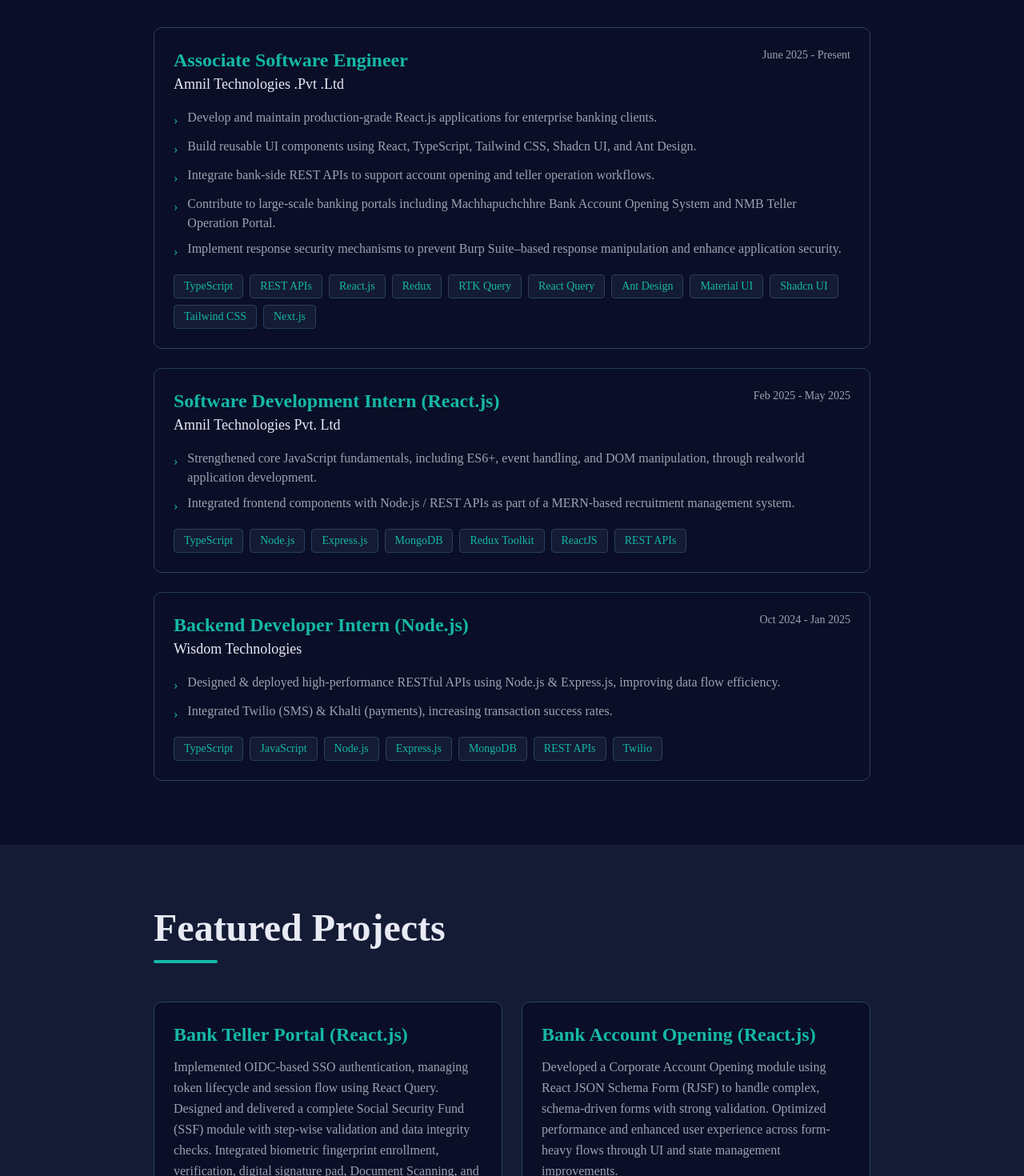
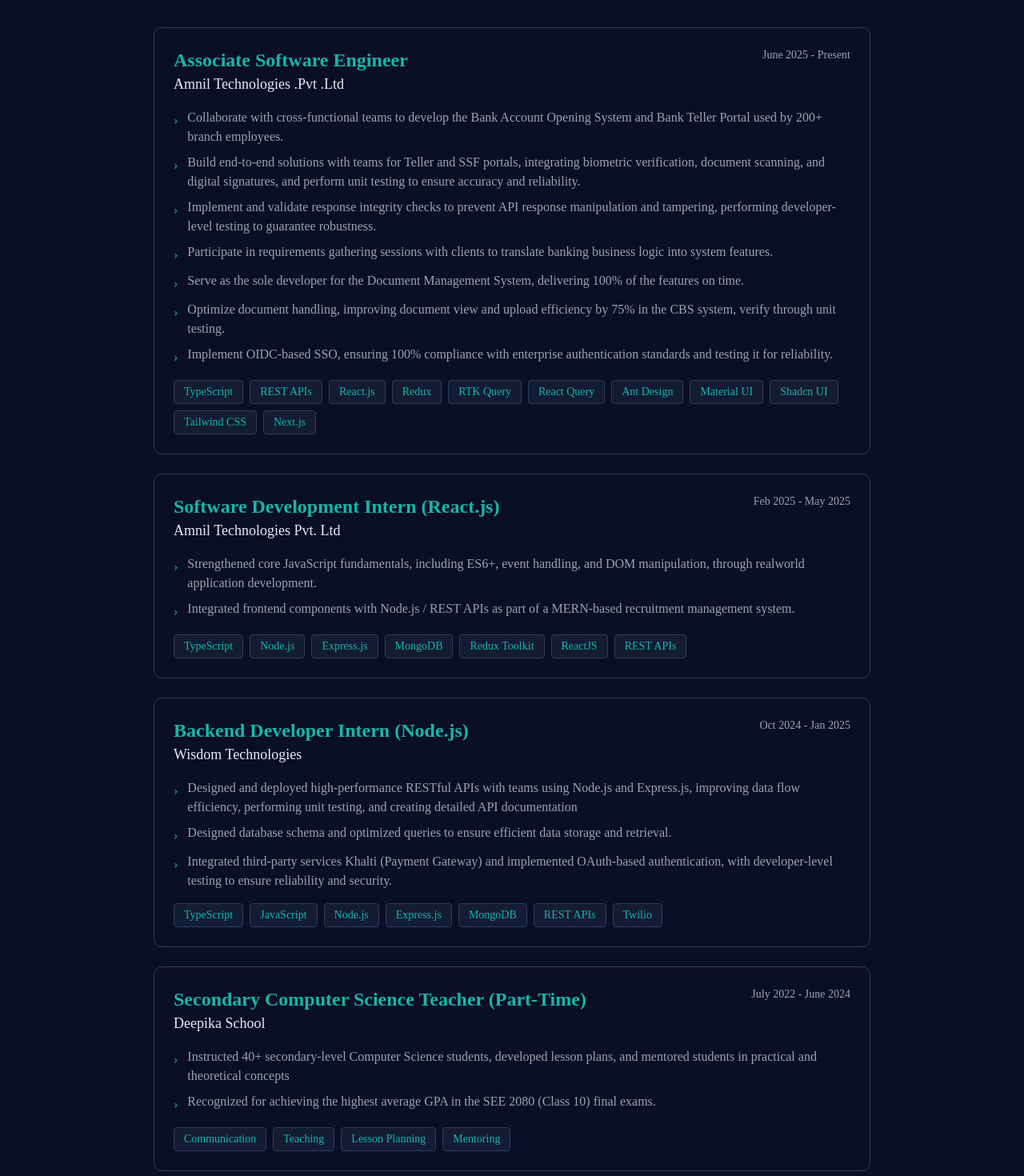
Before and after one commit to Rahulad12/Myprofile, a React (Vite) app: page / in a window 1280 px wide. Shown: the part 1620-3090 px from the top of the page at 80% size. Built offline with nearby package versions, Linux system fonts and the light colour scheme.

Commit message:
Enhance skills section and experience section

```diff
--- a/src/components/skills.tsx
+++ b/src/components/skills.tsx
@@ -1,68 +1,85 @@
-'use client';
+"use client";
 
 import SkillBadge from "./skill-badge";
 
-
 const skillCategories = [
   {
-    category: 'Frontend',
+    category: "Key Skills",
     skills: [
-      { name: 'React.js', level: 'expert' as const },
-      { name: 'Next.js', level: 'expert' as const },
-      { name: 'TypeScript', level: 'expert' as const },
-      { name: 'Tailwind CSS', level: 'advanced' as const },
-      { name: 'Redux', level: 'advanced' as const },
-      { name: 'React Query', level: 'advanced' as const },
+      { name: "Stakeholder Collaboration", level: "expert" as const },
+      { name: "Client-Facing Development", level: "expert" as const },
+      { name: "Requirements Analysis", level: "advanced" as const },
+      {
+        name: "Translating Business Logic into System Features",
+        level: "advanced" as const,
+      },
+      { name: "Agile Software Development", level: "advanced" as const },
+      { name: "Training & Mentorship", level: "advanced" as const },
     ],
   },
   {
-    category: 'Backend',
+    category: "Frontend",
     skills: [
-      { name: 'Node.js', level: 'expert' as const },
-      { name: 'Nest.js', level: 'advanced' as const },
-      { name: 'Express.js', level: 'expert' as const },
-      { name: 'REST APIs', level: 'expert' as const },
-      { name: 'Microservices', level: 'advanced' as const },
-      { name: 'Socket.io', level: 'advanced' as const },
+      { name: "React.js", level: "expert" as const },
+      { name: "Next.js", level: "expert" as const },
+      { name: "TypeScript", level: "expert" as const },
+      { name: "Tailwind CSS", level: "advanced" as const },
+      { name: "Redux", level: "advanced" as const },
+      { name: "React Query", level: "advanced" as const },
     ],
   },
   {
-    category: 'Databases',
+    category: "Backend",
     skills: [
-      { name: 'MongoDB', level: 'expert' as const },
-      { name: 'PostgreSQL', level: 'advanced' as const },
-      { name: 'Firebase', level: 'advanced' as const },
-      { name: 'Database Design', level: 'advanced' as const },
+      { name: "Node.js", level: "expert" as const },
+      { name: "Nest.js", level: "advanced" as const },
+      { name: "Express.js", level: "expert" as const },
+      { name: "REST APIs", level: "expert" as const },
+      { name: "Microservices", level: "advanced" as const },
+      { name: "Socket.io", level: "advanced" as const },
     ],
   },
   {
-    category: 'Tools & Platforms',
+    category: "Databases",
     skills: [
-      { name: 'Git', level: 'expert' as const },
-      { name: 'Docker', level: 'advanced' as const },
-      { name: 'Postman', level: 'advanced' as const },
-      { name: 'CI/CD', level: 'advanced' as const },
-      { name: 'NPM/Yarn', level: 'expert' as const },
-      { name: 'Jenkins', level: 'intermediate' as const },
-      { name: 'Render', level: 'intermediate' as const },
-      { name: 'Vercel', level: 'intermediate' as const },
+      { name: "MongoDB", level: "expert" as const },
+      { name: "PostgreSQL", level: "advanced" as const },
+      { name: "Firebase", level: "advanced" as const },
+      { name: "Database Design", level: "advanced" as const },
+    ],
+  },
+  {
+    category: "Tools & Platforms",
+    skills: [
+      { name: "Git", level: "expert" as const },
+      { name: "Docker", level: "advanced" as const },
+      { name: "Postman", level: "advanced" as const },
+      { name: "CI/CD", level: "advanced" as const },
+      { name: "NPM/Yarn", level: "expert" as const },
+      { name: "Jenkins", level: "intermediate" as const },
+      { name: "Render", level: "intermediate" as const },
+      { name: "Vercel", level: "intermediate" as const },
     ],
   },
 ];
 
-const Skills =() => {
+const Skills = () => {
   return (
     <section id="skills" className="py-20 bg-background px-6">
       <div className="max-w-4xl mx-auto space-y-12">
         <div className="space-y-4">
-          <h2 className="text-4xl md:text-5xl font-bold text-foreground">Technical Skills</h2>
+          <h2 className="text-4xl md:text-5xl font-bold text-foreground">
+            Technical Skills
+          </h2>
           <div className="h-1 w-20 bg-primary rounded" />
         </div>
 
         <div className="grid grid-cols-1 md:grid-cols-2 gap-12">
           {skillCategories.map((category) => (
             <div key={category.category} className="space-y-4">
-              <h3 className="text-2xl font-bold text-primary">{category.category}</h3>
+              <h3 className="text-2xl font-bold text-primary">
+                {category.category}
+              </h3>
               <div className="flex flex-wrap gap-3">
                 {category.skills.map((skill) => (
                   <SkillBadge
@@ -78,6 +95,6 @@
       </div>
     </section>
   );
-}
+};
 
-export default Skills
+export default Skills;
--- a/src/data/Experience.ts
+++ b/src/data/Experience.ts
@@ -6,11 +6,13 @@
     company: "Amnil Technologies .Pvt .Ltd",
     period: "June 2025 - Present",
     description: [
-      "Develop and maintain production-grade React.js applications for enterprise banking clients.",
-      "Build reusable UI components using React, TypeScript, Tailwind CSS, Shadcn UI, and Ant Design.",
-      "Integrate bank-side REST APIs to support account opening and teller operation workflows.",
-      "Contribute to large-scale banking portals including Machhapuchchhre Bank Account Opening System and NMB Teller Operation Portal.",
-      "Implement response security mechanisms to prevent Burp Suite–based response manipulation and enhance application security.",
+      "Collaborate with cross-functional teams to develop the Bank Account Opening System and Bank Teller Portal used by 200+ branch employees.",
+      "Build end-to-end solutions with teams for Teller and SSF portals, integrating biometric verification, document scanning, and digital signatures, and perform unit testing to ensure accuracy and reliability.",
+      "Implement and validate response integrity checks to prevent API response manipulation and tampering, performing developer-level testing to guarantee robustness.",
+      "Participate in requirements gathering sessions with clients to translate banking business logic into system features.",
+      "Serve as the sole developer for the Document Management System, delivering 100% of the features on time.",
+      "Optimize document handling, improving document view and upload efficiency by 75% in the CBS system, verify through unit testing.",
+      "Implement OIDC-based SSO, ensuring 100% compliance with enterprise authentication standards and testing it for reliability.",
     ],
     technologies: [
       "TypeScript",
@@ -49,8 +51,9 @@
     company: "Wisdom Technologies",
     period: "Oct 2024 - Jan 2025",
     description: [
-      "Designed & deployed high-performance RESTful APIs using Node.js & Express.js, improving data flow efficiency.",
-      "Integrated Twilio (SMS) & Khalti (payments), increasing transaction success rates.",
+      "Designed and deployed high-performance RESTful APIs with teams using Node.js and Express.js, improving data flow efficiency, performing unit testing, and creating detailed API documentation",
+      "Designed database schema and optimized queries to ensure efficient data storage and retrieval.",
+      "Integrated third-party services Khalti (Payment Gateway)  and implemented OAuth-based authentication, with developer-level testing to ensure reliability and security.",
     ],
     technologies: [
       "TypeScript",
@@ -62,4 +65,14 @@
       "Twilio",
     ],
   },
+  {
+    position: "Secondary Computer Science Teacher (Part-Time)",
+    company: "Deepika School",
+    period: "July 2022 - June 2024",
+    description: [
+      "Instructed 40+ secondary-level Computer Science students, developed lesson plans, and mentored students in practical and theoretical concepts",
+      "Recognized for achieving the highest average GPA in the SEE 2080 (Class 10) final exams.",
+    ],
+    technologies: ["Communication", "Teaching", "Lesson Planning", "Mentoring"],
+  },
 ];
```
Also changed, not shown: vercel.json (added), 1 other file (tests, documents, lock files or other folders).
